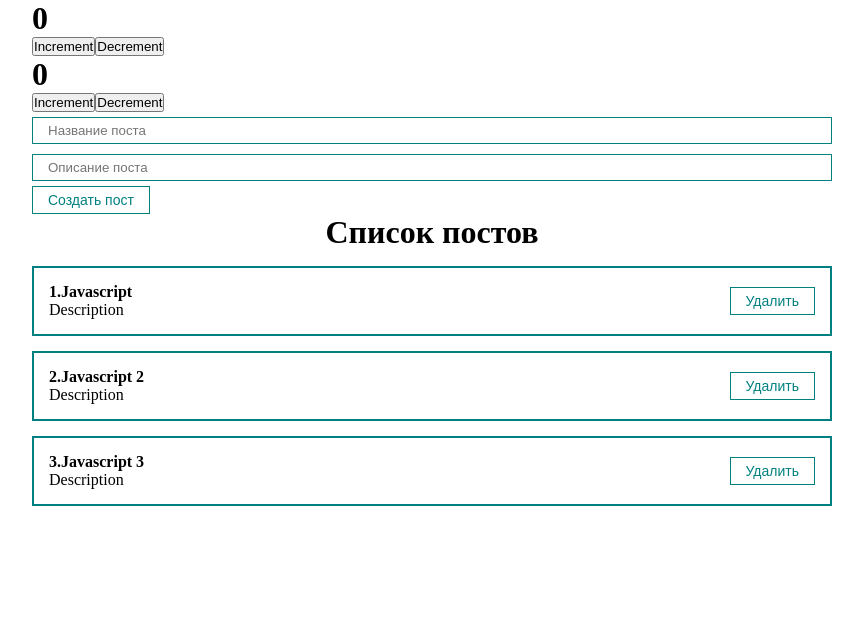
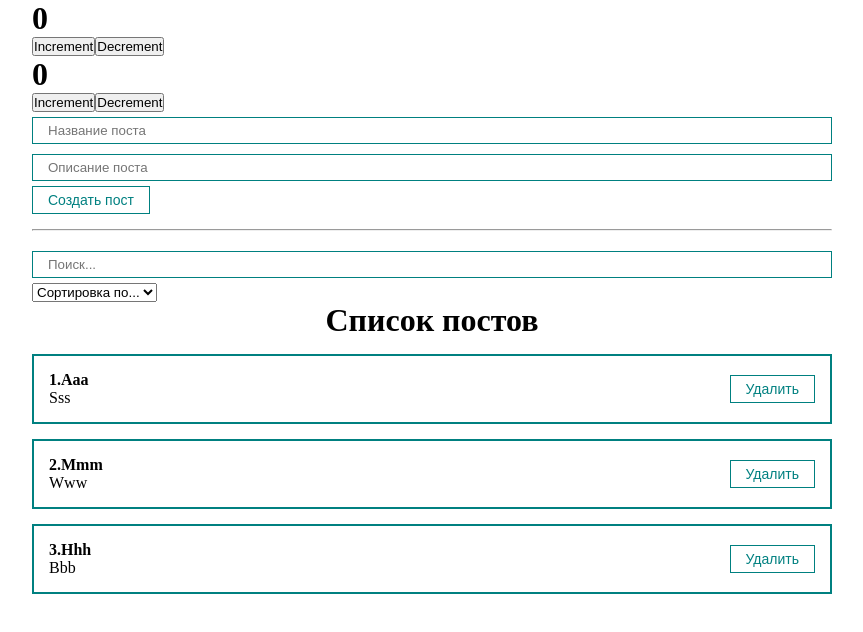
Before and after one commit to Smoke52ru/ReactFundamentals, a React (Create React App) app: page /posts in a window 1280 px wide. Shown: the top 632 px of the page, without its empty margins (208-1071 px from the left). Built offline with nearby package versions, Linux system fonts and the light colour scheme.

Commit message:
Реализован поиск, сортировка и хук useMemo()

```diff
--- a/src/App.js
+++ b/src/App.js
@@ -1,19 +1,34 @@
-import React, {useState} from 'react';
+import React, {useMemo, useState} from 'react';
 import Counter from "./components/Counter";
 import ClassCounter from "./components/ClassCounter";
 import PostList from "./components/PostList";
 import PostForm from "./components/PostForm";
-import MyButton from "./components/UI/button/MyButton";
+import MySelect from "./components/UI/select/MySelect";
+import './styles/App.css';
 import MyInput from "./components/UI/input/MyInput";
-import './styles/App.css';
 
 function App() {
 
     const [posts, setPosts] = useState([
-        {id: 1, title: 'Javascript', body: 'Description'},
-        {id: 2, title: 'Javascript 2', body: 'Description'},
-        {id: 3, title: 'Javascript 3', body: 'Description'},
+        {id: 1, title: 'Aaa', body: 'Sss'},
+        {id: 2, title: 'Mmm', body: 'Www'},
+        {id: 3, title: 'Hhh', body: 'Bbb'},
     ])
+    const [selectedSort, setSelectedSort] = useState('')
+    const [searchQuery, setSearchQuery] = useState('')
+
+    const sortedPosts = useMemo(() => {
+            console.log('sorted...')
+            if (selectedSort) {
+                return [...posts].sort((a, b) => a[selectedSort].localeCompare(b[selectedSort]))
+            }
+            return posts
+        }, [selectedSort, posts]
+    )
+
+    const sortedAndSearchedPosts = useMemo(() => {
+        return sortedPosts.filter(post => post.title.toLowerCase().includes(searchQuery.toLowerCase()))
+    }, [searchQuery, sortedPosts])
 
     const createPost = (newPost) => {
         setPosts([...posts, newPost])
@@ -21,6 +36,10 @@
 
     const removePost = (post) => {
         setPosts(posts.filter(p => p.id !== post.id))
+    }
+
+    const sortPosts = (sort) => {
+        setSelectedSort(sort)
     }
 
     return (
@@ -31,9 +50,27 @@
             <ClassCounter/>
 
             <PostForm create={createPost}/>
-            {posts.length
+            <hr style={{margin: '15px 0'}}/>
+            <div>
+                <MyInput
+                    value={searchQuery}
+                    onChange={e => setSearchQuery(e.target.value)}
+                    placeholder="Поиск..."
+                    type="text"
+                />
+                <MySelect
+                    value={selectedSort}
+                    onChange={sortPosts}
+                    defaultValue="Сортировка по..."
+                    options={[
+                        {value: 'title', name: 'По названию'},
+                        {value: 'body', name: 'По описанию'},
+                    ]}
+                />
+            </div>
+            {sortedAndSearchedPosts.length
                 ?
-                <PostList remove={removePost} posts={posts} title="Список постов"/>
+                <PostList remove={removePost} posts={sortedPosts} title="Список постов"/>
                 :
                 <h1 style={{textAlign: 'center'}}>
                     Посты не найдены!
--- /dev/null
+++ b/src/components/UI/select/MySelect.jsx
@@ -0,0 +1,19 @@
+import React from 'react';
+
+const MySelect = ({options, defaultValue, value, onChange}) => {
+    return (
+        <select
+            value={value}
+            onChange={event => onChange(event.target.value)}
+        >
+            <option disabled value="">{defaultValue}</option>
+            {options.map(option=>
+                <option key={option.value} value={option.value}>
+                    {option.name}
+                </option>
+            )}
+        </select>
+    );
+};
+
+export default MySelect;
```
